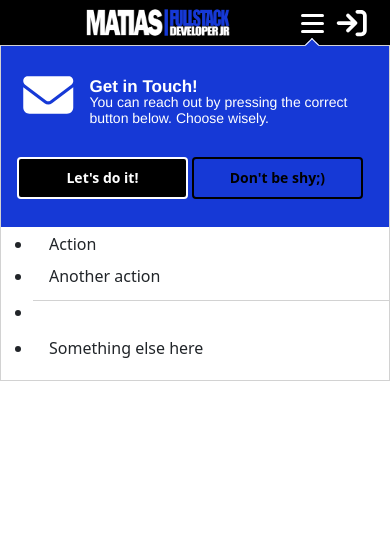
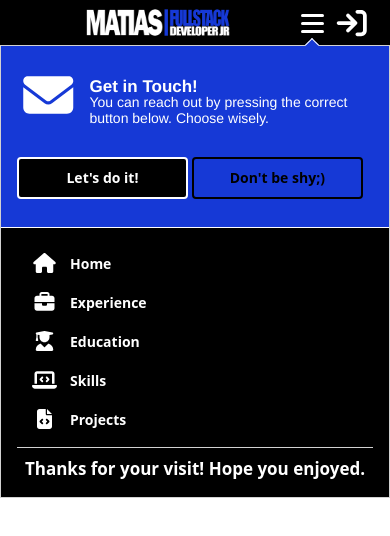
Before and after one commit to xMatiSDx/Portfolio-Frontend-Angular, an Angular app: page / in a window 390 px wide. Both pictures are taken after a click on the button 312 px from the left and 22 px from the top of the page. Shown: the top 536 px of the page. Built offline with nearby package versions, Linux system fonts and the light colour scheme.

Commit message:
navbar done

```diff
--- a/package.json
+++ b/package.json
@@ -19,6 +19,7 @@
     "@angular/platform-browser-dynamic": "^15.1.0",
     "@angular/router": "^15.1.0",
     "@fortawesome/angular-fontawesome": "^0.12.1",
+    "@fortawesome/fontawesome-svg-core": "^6.2.1",
     "@fortawesome/free-brands-svg-icons": "^6.2.1",
     "@fortawesome/free-solid-svg-icons": "^6.2.1",
     "@ng-bootstrap/ng-bootstrap": "^14.0.1",
--- a/src/app/app.module.ts
+++ b/src/app/app.module.ts
@@ -8,7 +8,7 @@ import { NgbDropdownModule } from '@ng-bootstrap/ng-bootstrap';
 import { FontAwesomeModule, FaIconLibrary, FaConfig } from '@fortawesome/angular-fontawesome';
 import { fas } from '@fortawesome/free-solid-svg-icons';
 import { fab } from '@fortawesome/free-brands-svg-icons';
-import { faSignIn } from '@fortawesome/free-solid-svg-icons';
+
 
 import { IndexComponent } from './index/index/index.component';
 import { NavbarComponent } from './navbar/navbar/navbar.component';
--- a/src/app/navbar/navbar/navbar.component.css
+++ b/src/app/navbar/navbar/navbar.component.css
@@ -228,3 +228,52 @@ a.nav-mobile-button {
     color: white;
     border: solid 2px white;
 }
+
+#nav-header-menu-mobile .nav-header-menu-mobile-links {
+    position: relative;
+    list-style: none;
+    background: black ;
+    margin: 0;
+    padding: 16px;
+    font-size: 14px;
+}
+
+#nav-header-menu-mobile .nav-header-menu-mobile-links li a {
+    display: block;
+    min-height: 39px;
+    line-height: 23px;
+    text-decoration: none;
+    padding: 8px 20px 8px 15px;
+    margin: 0;
+    color: white;
+}
+
+#nav-header-menu-mobile .nav-header-menu-mobile-links li a fa-icon {
+    font-size: 20px;
+    width: 20px;
+    height: 20px;
+    margin-right: 18px;
+    float: left;
+}
+
+#nav-header-menu-mobile .nav-header-menu-mobile-links li a span {
+    margin: 0;
+    font-weight: 600;
+}
+
+
+#nav-header-menu-mobile .nav-header-menu-mobile-links:hover {
+    --bs-dropdown-link-hover-bg: #1639D6;
+}
+
+.dropdown-divider {
+    background-color: white;
+}
+
+.nav-header-menu-mobile-thanks {
+    margin: 0;
+    font-weight: 600;
+    color: white;
+    font-size: 17px;
+
+}
--- a/src/app/navbar/navbar/navbar.component.html
+++ b/src/app/navbar/navbar/navbar.component.html
@@ -43,13 +43,43 @@
                                     </ul>
                                 </div>
                             </div>
-                            <ul>
-                                <li><a class="dropdown-item" href="#">Action</a></li>
-                                <li><a class="dropdown-item" href="#">Another action</a></li>
+                            <ul class="nav-header-menu-mobile-links">
+                                <li class="nav-mobile-menu-selected">
+                                    <a class="dropdown-item" href="#">
+                                        <fa-icon [icon]="['fas','home']"></fa-icon>
+                                        <span>Home</span>
+                                    </a>
+                                </li>
+                                <li>
+                                    <a class="dropdown-item" href="#">
+                                        <fa-icon [icon]="['fas','briefcase']"></fa-icon>
+                                        <span>Experience</span>
+                                    </a>
+                                </li>
+                                <li>
+                                    <a class="dropdown-item" href="#">
+                                        <fa-icon [icon]="['fas','user-graduate']"></fa-icon>
+                                        <span>Education</span>
+                                    </a>
+                                </li>
+                                <li>
+                                    <a class="dropdown-item" href="#">
+                                        <fa-icon [icon]="['fas','laptop-code']"></fa-icon>
+                                        <span>Skills</span>
+                                    </a>
+                                </li>
+                                <li>
+                                    <a class="dropdown-item" href="#">
+                                        <fa-icon [icon]="['fas','file-code']"></fa-icon>
+                                        <span>Projects</span>
+                                    </a>
+                                </li>
                                 <li>
                                     <hr class="dropdown-divider">
                                 </li>
-                                <li><a class="dropdown-item" href="#">Something else here</a></li>
+                                <li style="text-align: center;">
+                                    <span class="nav-header-menu-mobile-thanks">Thanks for your visit! Hope you enjoyed.</span>
+                                </li>
                             </ul>
                         </div>
                     </nav>
```
Also changed, not shown: 1 other file (tests, documents, lock files or other folders).
